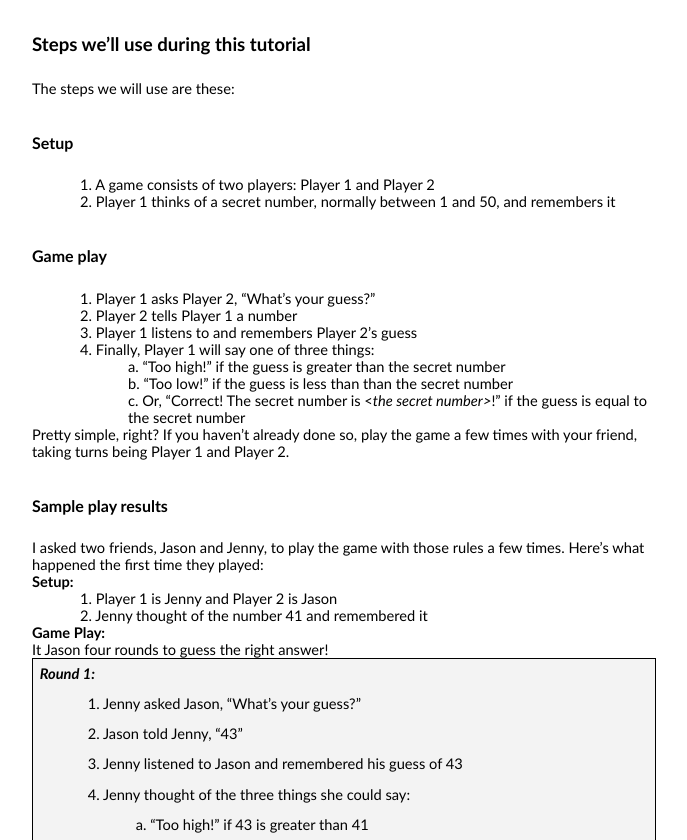
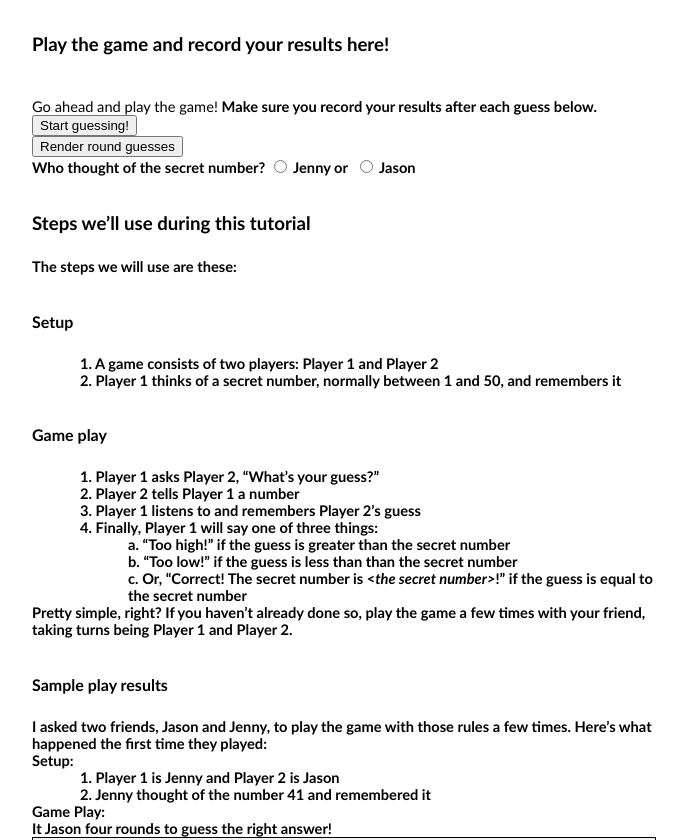
Before and after one commit to JogoShugh/BeginningJavaScript, a plain HTML site: page index.html in a window 1280 px wide. Shown: the part 2076-2916 px from the top of the page, without its empty margins (72-759 px from the left). Drawn offline with Linux system fonts and the light colour scheme; a web font is replaced by a local one.

Commit message:
Record guesses and render results

```diff
--- a/index.html
+++ b/index.html
@@ -5,28 +5,127 @@
     <meta content="text/html; charset=UTF-8" http-equiv="content-type">
     <script src="bower_components/jquery/dist/jquery.min.js"></script>
     <script>
+
+function getGuessResponse(guess, secretNumber) {
+    if (guess > secretNumber) {
+        return "Too high!";
+    } else if (guess < secretNumber) {
+        return "Too low!";
+    } else {
+        return "Correct! The secret number is " + secretNumber + "!";
+    }
+}
+
+var rounds = [];
+
+function resetGame() {
+    rounds.length = 0;
+}
+
+function addGuess() {
+    var guesses = $('#guesses');
+    var newGuess = $("<div class='guess'><input type='number' placeholder='Guess value' />&nbsp;<span onclick='removeGuess(this.parentNode)'>remove</span></div>");
+    newGuess.find('input').on('keydown', function(evt) {
+        if (evt.which == 13) {
+            addGuess();
+        }
+    });
+    guesses.append(newGuess);
+    newGuess.find('input').focus();
+}
+
+function removeGuess(guess) {
+    $(guess).remove();
+}
+
+function renderRoundGuesses() {
+    var results = $('#results');
+    var resultsBody = $('#resultsBody');
+    resultsBody.empty();
+
+    var secretNumber = 0;
+    var count = 1;
+    $('.guess').each(function() {
+        var val = $(this).find("input[type='number']").val();
+        if (val !== null && val !== undefined && val !== '') {
+            secretNumber = parseInt(val);
+        }
+    });
+
+    $('.guess').each(function() {
+        var response = '';
+        var val = parseInt($(this).find("input[type='number']").val());
+        if (!isNaN(val)) {
+            var response = getGuessResponse(val, secretNumber);
+            var guess = "<tr class='guessRow'><td>";
+            guess += "<h4>Round " + count + ":</h4>";
+            guess += "<blockquote><ol start='1'>";
+            guess += '  <li>' + asker + ' asked ' + guesser + ', "What\'s your guess?"</li>';
+            guess += '  <li>' + guesser + ' told ' + asker + ' ' + val + '</li>';
+            guess += '  <li>' + asker + ' listened to ' + guesser + ', and remembered the guess of ' + val + '</li>';
+            guess += '  <li>' + asker + ' thought of three possible things to say in response:\n';
+            guess += '      <ul>';
+            guess += '          <li>"Too high!" if ' + val + ' is greater than ' + secretNumber  + '</li>';
+            guess += '          <li>"Too low!" if ' + val + ' is less than ' + secretNumber  + '</li>';
+            guess += '          <li>"Correct! The secret number is ' + val + '!" if ' + val + ' is equal to ' + secretNumber + '</li>';
+            guess += '      </ul>';
+            guess += '  </li>';
+            guess += '</ol></blockquote>'
+            guess += '<h4>Result: ' + asker + ' said, "' + response +'"</h4>';
+            guess += '</td></tr>';
+
+            resultsBody.append(guess);
+            count++;
+        }
+    });
+
+    results.fadeIn('slow');
+}
+
+/*
+for(var round = 0; round < rounds.length; round = round + 1) {
+ var roundObject = rounds[round];
+ if (roundObject.guess > secretNumber) {
+  say("Too high, " + roundObject.name + "!");
+ } else if (roundObject.guess < secretNumber) {
+  say("Too low, " + roundObject.name + "!");
+ } else {
+  say("Correct! " + roundObject.name + " wins! The secret number is " + secretNumber + "!");
+ }
+}
+*/
+
+
 $(function() {
-    $('#userName').on('change', function() {
-        var greeting = $('#userGreeting');
+    $('#player1').on('change', function() {
+        var greeting = $('#player1Greeting');
         if (this.value) {
             greeting.html('Hello there, <strong>' + this.value + '</strong>!');
             greeting.fadeIn();
-            updateNameText('userName', this.value);
+            updateNameText('player1', this.value);
         } else {
             greeting.hide();
         }
     });
 
-    $('#friendName').on('change', function() {
-        var greeting = $('#friendGreeting');
+    $('#player2').on('change', function() {
+        var greeting = $('#player2Greeting');
         if (this.value) {
             greeting.html('And, hello there, <strong>' + this.value + '</strong>!');
             greeting.fadeIn();
-            updateNameText('friendName', this.value);
+            updateNameText('player2', this.value);
         } else {
             greeting.hide();
         }
     });
+
+    $('.playerSelector').on('change', function() {
+        var opponents = this.value.split('|');
+        guesser = $('#' + opponents[0]).val();
+        asker = $('#' + opponents[1]).val();
+        $('#playerGuesserDisplay').fadeIn();
+        $('#playerGuesserName').text(guesser);
+    })
 })
 
 function updateNameText(fieldName, nameValue) {
@@ -86,6 +185,19 @@ for(var round = 0; round < rounds.length; round = round + 1) {
             border: 1px solid gray;
             background: lightgray;
             padding: 5px;
+        }
+
+        #playerGuesserDisplay {
+            display: none;
+        }
+
+        .guessRow td {
+            border: 1px solid black;
+            padding: .2em;
+        }
+
+        .guessRow:nth-child(even) {
+            background-color: lightgray;
         }
     </style>
 
@@ -2950,8 +3062,8 @@ for(var round = 0; round < rounds.length; round = round + 1) {
     <br />
 
     <p>
-        <input id='userName' type='text' placeholder="Player 1 first name" />&nbsp;and&nbsp;<input id='friendName' type='text' placeholder="Player 2 first name" />
-        <div><span id='userGreeting'></span>&nbsp;<span id='friendGreeting'></span></div>
+        <input id='player1' type='text' placeholder="Player 1 first name" />&nbsp;and&nbsp;<input id='player2' type='text' placeholder="Player 2 first name" />
+        <div><span id='player1Greeting'></span>&nbsp;<span id='player2Greeting'></span></div>
     </p>
 
     <h3 class="c22 c6"><a name="h.44kgmgba1yep"></a><span>Tell me what the game steps are</span></h3>
@@ -2964,9 +3076,34 @@ for(var round = 0; round < rounds.length; round = round + 1) {
 
         <br />
         <textarea style='width:600px; height:400px'></textarea>
-
-
-    </p>
+    </p>
+
+    <h3 class="c22 c6">Play the game and record your results here!</h3>
+    <br />
+
+    <p class="c6"><span>Go ahead and play the game! <strong>Make sure you record your results after each guess below.</span>
+    </p>
+
+    <p>
+        <button onclick='addGuess()'>Start guessing!</button>
+    </p>
+
+    <p id='guesses'>
+    </p>
+
+    <p>
+        <button onclick='renderRoundGuesses()'>Render round guesses</button>
+    </p>
+
+    <p>
+        Who thought of the secret number? <input type='radio' class='playerSelector' name='playerSelector' value='player2|player1'>&nbsp;<span class='player1'>Jenny</span>&nbsp;or&nbsp;
+        <input type='radio' name='playerSelector' class='playerSelector' value='player1|player2'>&nbsp;<span class='player2'>Jason</span>
+    </p>
+    <p id='playerGuesserDisplay'>
+        OK, great, that means that <strong><span id='playerGuesserName'>Jason</span></strong> was the guesser!
+    </p>
+
+
     <h3 class="c22 c6"><a name="h.957bs0r5p187"></a><span>Steps we&rsquo;ll use during this tutorial</span></h3>
     <p class="c6"><span>The steps we will use are these:</span>
     </p>
@@ -3001,19 +3138,27 @@ for(var round = 0; round < rounds.length; round = round + 1) {
     <p class="c6"><span>Pretty simple, right? If you haven&rsquo;t already done so, play the game a few times with your friend, taking turns being Player 1 and Player 2.</span>
     </p>
     <h4 class="c22 c6"><a name="h.z3gnpux6c5n0"></a><span>Sample play results</span></h4>
-    <p class="c6"><span>I asked two friends, <span class='userName'>Jason</span> and <span class='friendName'>Jenny</span>, to play the game with those rules a few times. Here&rsquo;s what happened the first time they played:</span>
+
+
+    <table id='results' cellpadding="0" cellspacing="0">
+        <tbody id='resultsBody'>
+        </tbody>
+    </table>
+
+
+    <p class="c6"><span>I asked two friends, <span class='player1'>Jason</span> and <span class='player2'>Jenny</span>, to play the game with those rules a few times. Here&rsquo;s what happened the first time they played:</span>
     </p>
     <p class="c6"><span class="c9">Setup: </span>
     </p>
     <ol class="c10 lst-kix_c6n1po5a5t43-0 start" start="1">
-        <li class="c15 c6"><span>Player 1 is <span class='friendName'>Jenny</span> and Player 2 is <span class='userName'>Jason</span></span>
-        </li>
-        <li class="c15 c6"><span><span class='friendName'>Jenny</span> thought of the number 41 and remembered it</span>
+        <li class="c15 c6"><span>Player 1 is <span class='player2'>Jenny</span> and Player 2 is <span class='player1'>Jason</span></span>
+        </li>
+        <li class="c15 c6"><span><span class='player2'>Jenny</span> thought of the number 41 and remembered it</span>
         </li>
     </ol>
     <p class="c6"><span class="c9">Game Play:</span>
     </p>
-    <p class="c6"><span>It <span class='userName'>Jason</span> four rounds to guess the right answer!</span>
+    <p class="c6"><span>It <span class='player1'>Jason</span> four rounds to guess the right answer!</span>
     </p>
     <a href="#" name="f4b35d15c67bc6c4aa471ac5722d6a0350c8df92"></a>
     <a href="#" name="0"></a>
@@ -3024,13 +3169,13 @@ for(var round = 0; round < rounds.length; round = round + 1) {
                     <p class="c17 c6"><span class="c3 c9 c21">Round 1:</span>
                     </p>
                     <ol class="c10 lst-kix_je7lfygmk19u-0 start" start="1">
-                        <li class="c0"><span class="c8 c3"><span class='friendName'>Jenny</span> asked <span class='userName'>Jason</span>, &ldquo;What&rsquo;s your guess?&rdquo;</span>
+                        <li class="c0"><span class="c8 c3"><span class='player2'>Jenny</span> asked <span class='player1'>Jason</span>, &ldquo;What&rsquo;s your guess?&rdquo;</span>
                         </li>
-                        <li class="c0"><span class="c8 c3"><span class='userName'>Jason</span> told <span class='friendName'>Jenny</span>, &ldquo;43&rdquo;</span>
+                        <li class="c0"><span class="c8 c3"><span class='player1'>Jason</span> told <span class='player2'>Jenny</span>, &ldquo;43&rdquo;</span>
                         </li>
-                        <li class="c0"><span class="c8 c3"><span class='friendName'>Jenny</span> listened to <span class='userName'>Jason</span> and remembered his guess of 43</span>
+                        <li class="c0"><span class="c8 c3"><span class='player2'>Jenny</span> listened to <span class='player1'>Jason</span> and remembered his guess of 43</span>
                         </li>
-                        <li class="c0"><span class="c8 c3"><span class='friendName'>Jenny</span> thought of the three things she could say:</span>
+                        <li class="c0"><span class="c8 c3"><span class='player2'>Jenny</span> thought of the three things she could say:</span>
                         </li>
                     </ol>
                     <ol class="c10 lst-kix_je7lfygmk19u-1 start" start="1">
@@ -3041,7 +3186,7 @@ for(var round = 0; round < rounds.length; round = round + 1) {
                         <li class="c12 c6"><span class="c8 c3">Or, &ldquo;Correct! The secret number is 41!&rdquo; if 43 is equal to 41</span>
                         </li>
                     </ol>
-                    <p class="c17 c6"><span class="c32 c3 c9">Result: <span class='friendName'>Jenny</span> said, &ldquo;Too high!&rdquo;</span>
+                    <p class="c17 c6"><span class="c32 c3 c9">Result: <span class='player2'>Jenny</span> said, &ldquo;Too high!&rdquo;</span>
                     </p>
                 </td>
             </tr>
@@ -3050,15 +3195,15 @@ for(var round = 0; round < rounds.length; round = round + 1) {
                     <p class="c17 c6"><span class="c21 c3 c9">Round 2:</span>
                     </p>
                     <ol class="c10 lst-kix_ep039qnokg1c-0 start" start="1">
-                        <li class="c0"><span class="c8 c3"><span class='friendName'>Jenny</span> asked <span class='userName'>Jason</span>, &ldquo;What&rsquo;s your guess?&rdquo;</span>
+                        <li class="c0"><span class="c8 c3"><span class='player2'>Jenny</span> asked <span class='player1'>Jason</span>, &ldquo;What&rsquo;s your guess?&rdquo;</span>
                         </li>
-                        <li class="c0"><span class="c8 c3"><span class='userName'>Jason</span> told <span class='friendName'>Jenny</span>, &ldquo;30&rdquo;</span>
+                        <li class="c0"><span class="c8 c3"><span class='player1'>Jason</span> told <span class='player2'>Jenny</span>, &ldquo;30&rdquo;</span>
                         </li>
-                        <li class="c0"><span class="c8 c3"><span class='friendName'>Jenny</span> listened to <span class='userName'>Jason</span> and remembered his guess of 30</span>
+                        <li class="c0"><span class="c8 c3"><span class='player2'>Jenny</span> listened to <span class='player1'>Jason</span> and remembered his guess of 30</span>
                         </li>
                     </ol>
                     <ol class="c10 lst-kix_je7lfygmk19u-0" start="5">
-                        <li class="c0"><span class="c8 c3"><span class='friendName'>Jenny</span> thought of the three things she could say:</span>
+                        <li class="c0"><span class="c8 c3"><span class='player2'>Jenny</span> thought of the three things she could say:</span>
                         </li>
                     </ol>
                     <ol class="c10 lst-kix_je7lfygmk19u-1" start="4">
@@ -3069,7 +3214,7 @@ for(var round = 0; round < rounds.length; round = round + 1) {
                         <li class="c6 c12"><span class="c8 c3">Or, &ldquo;Correct! The secret number is 41!&rdquo; if 30 is equal to 41</span>
                         </li>
                     </ol>
-                    <p class="c17 c6"><span class="c32 c3 c9">Result: <span class='friendName'>Jenny</span> said, &ldquo;Too low!&rdquo;</span>
+                    <p class="c17 c6"><span class="c32 c3 c9">Result: <span class='player2'>Jenny</span> said, &ldquo;Too low!&rdquo;</span>
                     </p>
                 </td>
             </tr>
@@ -3078,13 +3223,13 @@ for(var round = 0; round < rounds.length; round = round + 1) {
                     <p class="c17 c6"><span class="c21 c3 c9">Round 3:</span>
                     </p>
                     <ol class="c10 lst-kix_5o1kk2s71ef0-0 start" start="1">
-                        <li class="c0"><span class="c8 c3"><span class='friendName'>Jenny</span> asked <span class='userName'><span class='userName'>Jason</span></span>, &ldquo;What&rsquo;s your guess?&rdquo;</span>
+                        <li class="c0"><span class="c8 c3"><span class='player2'>Jenny</span> asked <span class='player1'><span class='player1'>Jason</span></span>, &ldquo;What&rsquo;s your guess?&rdquo;</span>
                         </li>
-                        <li class="c0"><span class="c8 c3"><span class='userName'>Jason</span> told <span class='friendName'>Jenny</span>, &ldquo;39&rdquo;</span>
+                        <li class="c0"><span class="c8 c3"><span class='player1'>Jason</span> told <span class='player2'>Jenny</span>, &ldquo;39&rdquo;</span>
                         </li>
-                        <li class="c0"><span class="c8 c3"><span class='friendName'>Jenny</span> listened to <span class='userName'>Jason</span> and remembered his guess of 39</span>
+                        <li class="c0"><span class="c8 c3"><span class='player2'>Jenny</span> listened to <span class='player1'>Jason</span> and remembered his guess of 39</span>
                         </li>
-                        <li class="c0"><span class="c8 c3"><span class='friendName'>Jenny</span> thought of the three things she could say:</span>
+                        <li class="c0"><span class="c8 c3"><span class='player2'>Jenny</span> thought of the three things she could say:</span>
                         </li>
                     </ol>
                     <ol class="c10 lst-kix_je7lfygmk19u-1" start="7">
@@ -3095,7 +3240,7 @@ for(var round = 0; round < rounds.length; round = round + 1) {
                         <li class="c12 c6"><span class="c8 c3">Or, &ldquo;Correct! The secret number is 41!&rdquo; if 39 is equal to 41</span>
                         </li>
                     </ol>
-                    <p class="c17 c6"><span class="c32 c3 c9">Result: <span class='friendName'>Jenny</span> said, &ldquo;Too low!&rdquo;</span>
+                    <p class="c17 c6"><span class="c32 c3 c9">Result: <span class='player2'>Jenny</span> said, &ldquo;Too low!&rdquo;</span>
                     </p>
                 </td>
             </tr>
@@ -3104,13 +3249,13 @@ for(var round = 0; round < rounds.length; round = round + 1) {
                     <p class="c17 c6"><span class="c21 c3 c9">Round 4:</span>
                     </p>
                     <ol class="c10 lst-kix_ffliiwb1vrs4-0 start" start="1">
-                        <li class="c0"><span class="c8 c3"><span class='friendName'>Jenny</span> asked <span class='userName'>Jason</span>, &ldquo;What&rsquo;s your guess?&rdquo;</span>
+                        <li class="c0"><span class="c8 c3"><span class='player2'>Jenny</span> asked <span class='player1'>Jason</span>, &ldquo;What&rsquo;s your guess?&rdquo;</span>
                         </li>
-                        <li class="c0"><span class="c8 c3"><span class='userName'>Jason</span> told <span class='friendName'>Jenny</span>, &ldquo;41&rdquo;</span>
+                        <li class="c0"><span class="c8 c3"><span class='player1'>Jason</span> told <span class='player2'>Jenny</span>, &ldquo;41&rdquo;</span>
                         </li>
-                        <li class="c0"><span class="c8 c3"><span class='friendName'>Jenny</span> listened to <span class='userName'>Jason</span> and remembered his guess of 41</span>
+                        <li class="c0"><span class="c8 c3"><span class='player2'>Jenny</span> listened to <span class='player1'>Jason</span> and remembered his guess of 41</span>
                         </li>
-                        <li class="c0"><span class="c3 c8"><span class='friendName'>Jenny</span> thought of the three things she could say:</span>
+                        <li class="c0"><span class="c3 c8"><span class='player2'>Jenny</span> thought of the three things she could say:</span>
                         </li>
                     </ol>
                     <ol class="c10 lst-kix_ffliiwb1vrs4-1 start" start="1">
@@ -3121,7 +3266,7 @@ for(var round = 0; round < rounds.length; round = round + 1) {
                         <li class="c12 c6"><span class="c8 c3">Or, &ldquo;Correct! The secret number is 41!&rdquo; if 41 is equal to 41</span>
                         </li>
                     </ol>
-                    <p class="c17 c6"><span class="c32 c3 c9">Result: <span class='friendName'>Jenny</span> said, &ldquo;Correct! The secret number is 41!&rdquo;</span>
+                    <p class="c17 c6"><span class="c32 c3 c9">Result: <span class='player2'>Jenny</span> said, &ldquo;Correct! The secret number is 41!&rdquo;</span>
                     </p>
                 </td>
             </tr>
@@ -3129,11 +3274,11 @@ for(var round = 0; round < rounds.length; round = round + 1) {
     </table>
     <p class="c29 c6"><span class="c9"></span>
     </p>
-    <h2 class="c22 c6"><a name="h.2usbqi7q627k"></a><span>JavaScript versions of <span class='friendName'>Jenny</span> and <span class='userName'>Jason</span>&rsquo;s game rounds</span></h2>
+    <h2 class="c22 c6"><a name="h.2usbqi7q627k"></a><span>JavaScript versions of <span class='player2'>Jenny</span> and <span class='player1'>Jason</span>&rsquo;s game rounds</span></h2>
     <p class="c6"><span>The best way to start to understand code is to read some! Don&rsquo;t worry, I&rsquo;m going to explain it all very soon, but just take a look at these examples first. I bet you&rsquo;ll understand them quickly without me explaining much.</span>
     </p>
     <h3 class="c22 c6"><a name="h.lcu7rakiwn73"></a><span>Responding to too high guesses</span></h3>
-    <p class="c6"><span>So, if we were to write a JavaScript program that simulated <span class='friendName'>Jenny</span> and <span class='userName'>Jason</span>&rsquo;s game rounds, here&rsquo;s enough code to handle round 1 above, the case in which <span class='userName'>Jason</span> says 43, a number that&rsquo;s too high:</span>
+    <p class="c6"><span>So, if we were to write a JavaScript program that simulated <span class='player2'>Jenny</span> and <span class='player1'>Jason</span>&rsquo;s game rounds, here&rsquo;s enough code to handle round 1 above, the case in which <span class='player1'>Jason</span> says 43, a number that&rsquo;s too high:</span>
     </p>
     <p class="c13 c6"><span class="c11">1. var secretNumber </span><span class="c11 c9">=</span><span class="c11">&nbsp;41;</span>
     </p>
@@ -3160,7 +3305,7 @@ for(var round = 0; round < rounds.length; round = round + 1) {
     <p class="c13 c6"><span>The words </span><span class="c9">secretNumber </span><span>and </span><span class="c9">guess </span><span>are both what we call </span><span class="c9">variables</span><span>&nbsp;in a program. We&rsquo;re going to explain this in great detail soon, but for now just know that you declare variables and assign values to them that you want the program to remember for you. This is a lot like in our English game steps that say Player 1 has &nbsp;to remember the secret number that Player 2 tells them in order to decide what to say in response.</span>
     </p>
     <h3 class="c13 c22 c6"><a name="h.i6qq2nowtk6n"></a><span>Responding to too low guesses</span></h3>
-    <p class="c13 c6"><span>As the word &ldquo;variable&rdquo; implies the value of a variable can take on different, varying values! And, we know that in round 2, <span class='userName'>Jason</span> guessed 30. Let&rsquo;s modify our program by adding lines 5 - 7 to be able to respond correctly when the variable </span>
+    <p class="c13 c6"><span>As the word &ldquo;variable&rdquo; implies the value of a variable can take on different, varying values! And, we know that in round 2, <span class='player1'>Jason</span> guessed 30. Let&rsquo;s modify our program by adding lines 5 - 7 to be able to respond correctly when the variable </span>
         <span
         class="c9">guess</span><span>takes on the value of 30:</span>
     </p>
@@ -3253,7 +3398,7 @@ for(var round = 0; round < rounds.length; round = round + 1) {
 
 
     <h3 class="c13 c22 c6 c39"><a name="h.oo9zanopdmu8"></a><span>Playing allllll the rounds in with one click</span></h3>
-    <p class="c13 c6"><span>You just created a program that you had to modify each time you wanted to simulate each round that <span class='userName'>Jason</span> needed to get to the right answer. But, what if we want to simulate all four of his rounds very quickly?</span></p>
+    <p class="c13 c6"><span>You just created a program that you had to modify each time you wanted to simulate each round that <span class='player1'>Jason</span> needed to get to the right answer. But, what if we want to simulate all four of his rounds very quickly?</span></p>
     <br />
     <p>We can do this easily in JavaScript by introducing two more important programming concepts. I know, I just said you were finished with your first game, but I think you'll like this! The two new concepts are <b>arrays</b> (lists of similar things you want a program to use or remember) and <b>looping</b>, or doing the same thing to every item in an array.</p>
     <br />
@@ -3295,7 +3440,7 @@ for(var round = 0; round < rounds.length; round = round + 1) {
     <h3 class="c13 c22 c6 c39"><a name="h.oo9zanopdmu8"></a><span>What about playing the game with more than one guessing player?</span></h3>
     <p class="c13 c6"><span>You just added two new, and very important, programming to your toolbelt! Let's do just one more big concept before moving ahead.</span></p>
     <br />
-    <p>In real life, a guessing game often involves one person, like <span class='friendName'>Jenny</span>, and multiple guessers, not just one like <span class='userName'>Jason</span>. How can we simulate that in a program with JavaScript?</p>
+    <p>In real life, a guessing game often involves one person, like <span class='player2'>Jenny</span>, and multiple guessers, not just one like <span class='player1'>Jason</span>. How can we simulate that in a program with JavaScript?</p>
     <br />
 
     <p>We do that by introducing one of the most powerful and important concepts of all: <b>objects</b>. An object lets you group together related information and even code. While you can stuff an object into a single variable, the object itself can contain several, or dozens of its own <b>properties</b>. You can think of a property as a kind of sub-variable. It's a variable that belongs to the object and travels along with the object wherever you send the object in your program. Let's just try it.</span></p>
```
